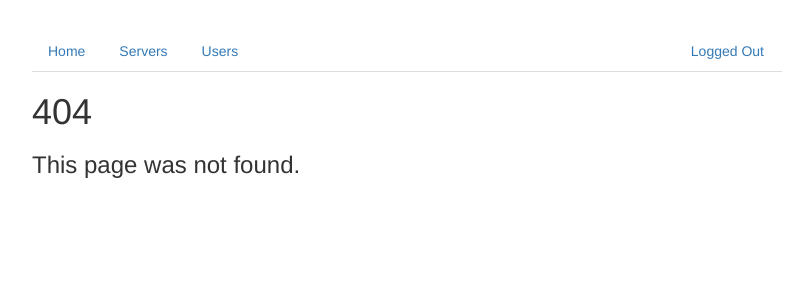
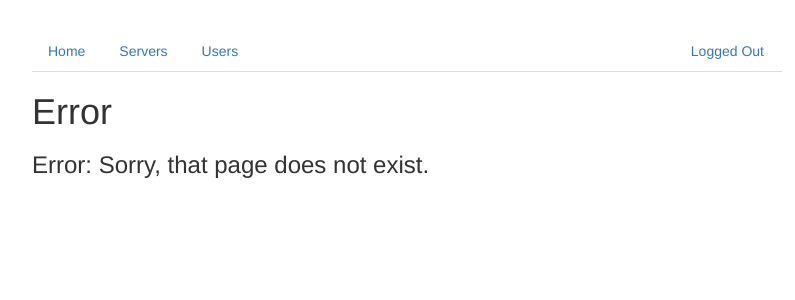
Before and after one commit to ryan-learning-git/angular-routing-start, an Angular app: page /not-found in a window 1280 px wide. Before the commit this address had no page. Shown: the top 300 px of the page, without its empty margins (233-1028 px from the left). Built offline with nearby package versions, Linux system fonts and the light colour scheme.

Commit message:
Lesson 138 done - passing static data in via routing.

```diff
--- a/src/app/app-routing.module.ts
+++ b/src/app/app-routing.module.ts
@@ -10,6 +10,7 @@ import {EditServerComponent} from './servers/edit-server/edit-server.component';
 import {PageNotFoundComponent} from './page-not-found/page-not-found.component';
 import {AuthGuard} from '../auth-guard.service';
 import {CanDeactivateGuard} from './servers/edit-server/can-deactivate-guard.service';
+import {ErrorPageComponent} from './error-page/error-page.component';
 
 const appRoutes: Routes = [
   { path: '', component: HomeComponent },
@@ -25,7 +26,8 @@ const appRoutes: Routes = [
     { path: ':id', component: ServerComponent },
     { path: ':id/edit', component: EditServerComponent, canDeactivate: [CanDeactivateGuard] }
   ]},
-  { path: 'not-found', component: PageNotFoundComponent },
+  // { path: 'not-found', component: PageNotFoundComponent },
+  { path: 'not-found', component: ErrorPageComponent, data: { errorMessage: 'Sorry, that page does not exist.' } },
   { path: '**', redirectTo: '/not-found' }
 
 ];
--- a/src/app/app.module.ts
+++ b/src/app/app.module.ts
@@ -16,6 +16,7 @@ import { AppRoutingModule } from './app-routing.module';
 import {AuthGuard} from '../auth-guard.service';
 import {AuthService} from '../auth.service';
 import {CanDeactivateGuard} from './servers/edit-server/can-deactivate-guard.service';
+import { ErrorPageComponent } from './error-page/error-page.component';
 
 @NgModule({
   declarations: [
@@ -26,7 +27,8 @@ import {CanDeactivateGuard} from './servers/edit-server/can-deactivate-guard.ser
     UserComponent,
     EditServerComponent,
     ServerComponent,
-    PageNotFoundComponent
+    PageNotFoundComponent,
+    ErrorPageComponent
   ],
   imports: [
     BrowserModule,
--- /dev/null
+++ b/src/app/error-page/error-page.component.html
@@ -0,0 +1,3 @@
+<h1>Error</h1>
+
+<h3>Error: {{ errorMessage }}</h3>
--- /dev/null
+++ b/src/app/error-page/error-page.component.ts
@@ -0,0 +1,25 @@
+import { Component, OnInit } from '@angular/core';
+import {ActivatedRoute, Data} from '@angular/router';
+
+@Component({
+  selector: 'app-error-page',
+  templateUrl: './error-page.component.html',
+  styleUrls: ['./error-page.component.css']
+})
+export class ErrorPageComponent implements OnInit {
+
+  errorMessage: string;
+
+  constructor(private route: ActivatedRoute) { }
+
+  ngOnInit() {
+    // this.errorMessage = this.route.snapshot.data['message'];
+    this.route.data.subscribe(
+      (data: Data) => {
+        this.errorMessage = data['errorMessage'];
+        console.log('Error message is ', this.errorMessage, ' from ', data);
+      }
+    );
+  }
+
+}
```
Also changed, not shown: src/app/error-page/error-page.component.css (added).
